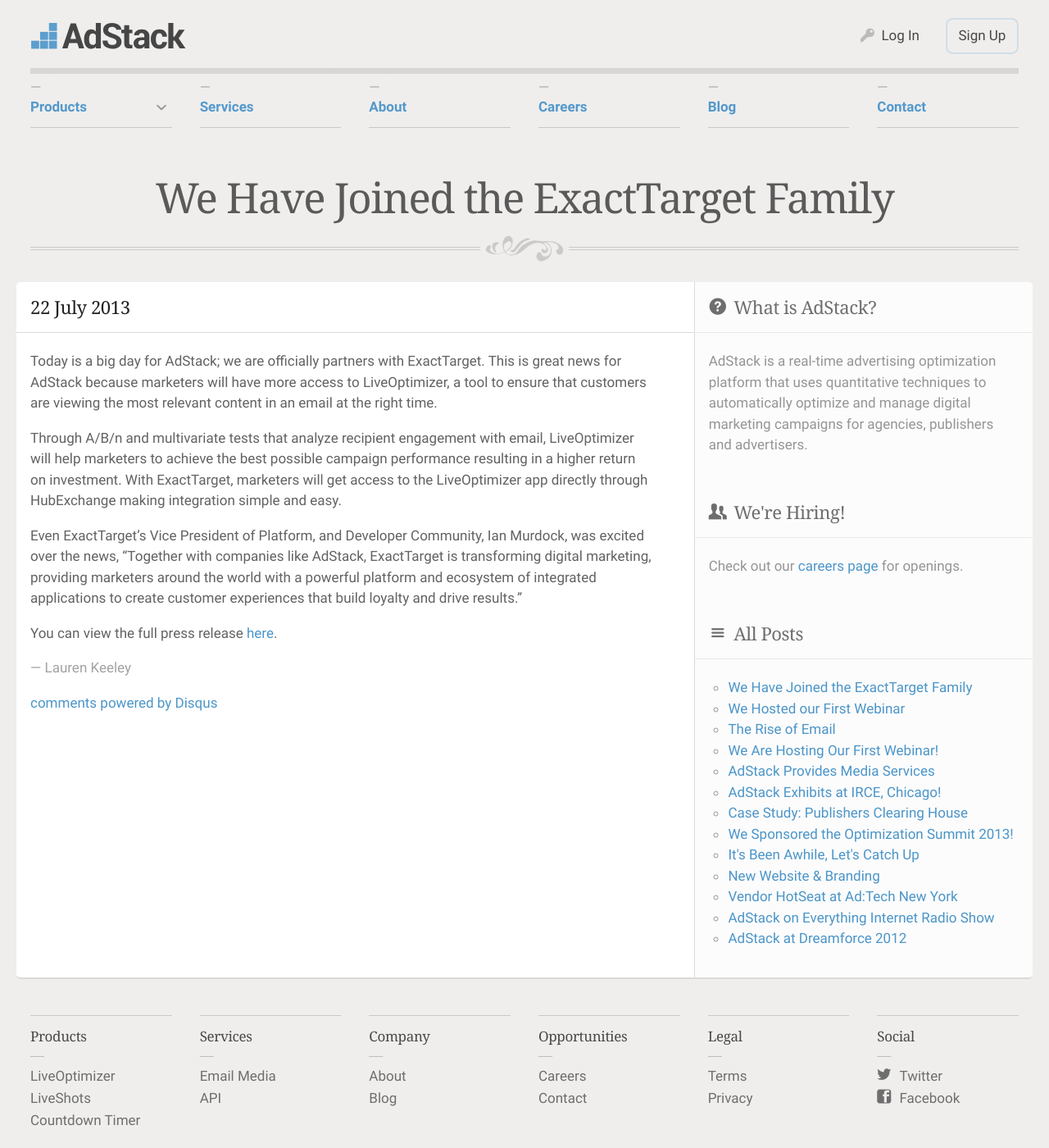
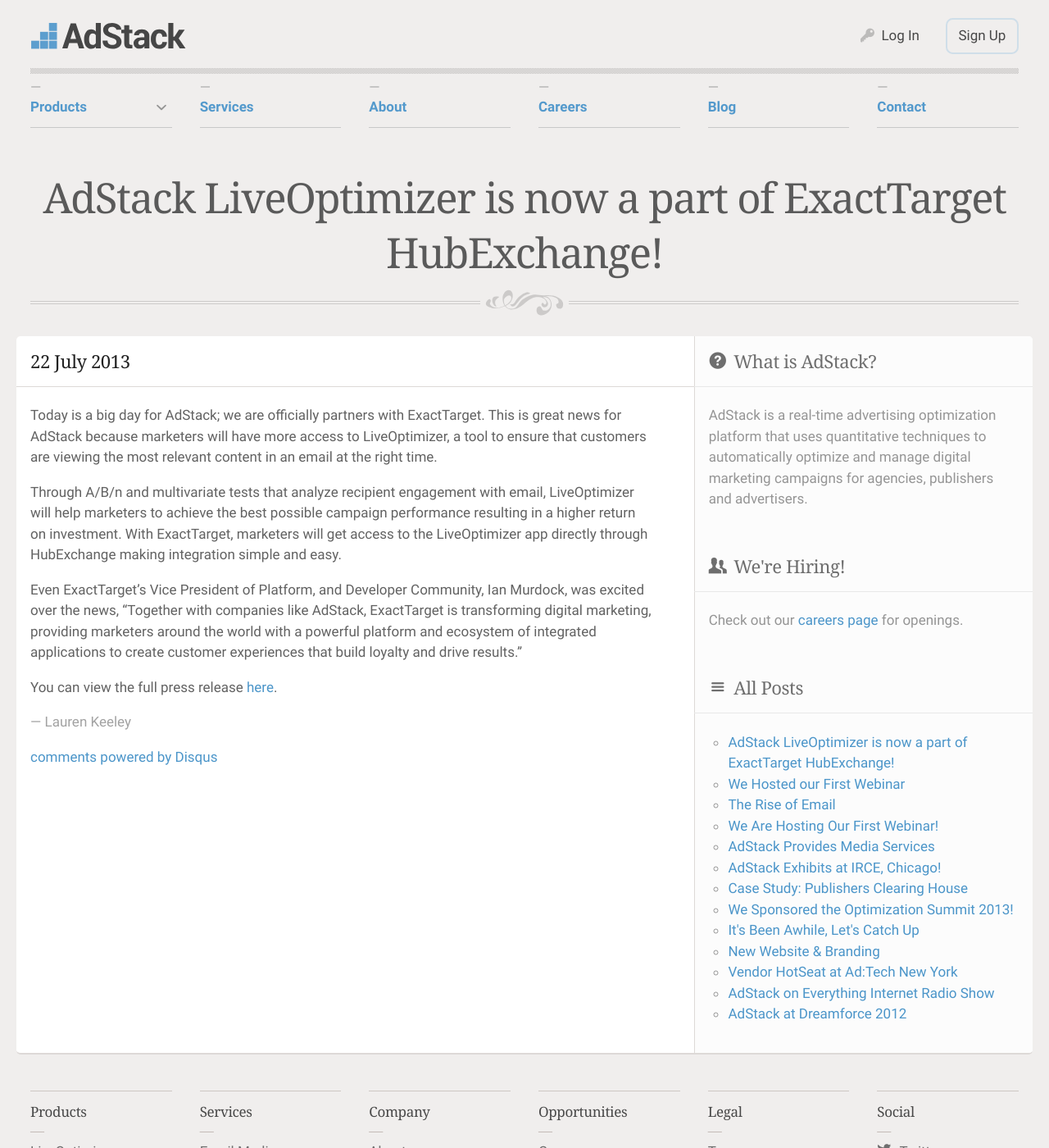
Before and after one commit to AdStack/adstack.github.io, a Jekyll site: the page built from blog/_posts/2013-07-22-exacttarget-partnership.md, in a window 1280 px wide and 1400 px high. Shown: the whole window at 82% size. Built offline with Jekyll 4.4.1, drawn with Linux system fonts in a browser that asks for light colours; some web fonts are replaced; comment, search, counter and statistics services are not loaded.

Commit message:
Update 2013-07-22-exacttarget-partnership.md

```diff
--- a/blog/_posts/2013-07-22-exacttarget-partnership.md
+++ b/blog/_posts/2013-07-22-exacttarget-partnership.md
@@ -1,6 +1,6 @@
 ---
 layout: single
-title: We Have Joined the ExactTarget Family
+title: AdStack LiveOptimizer is now a part of ExactTarget HubExchange!
 author: Lauren Keeley
 ---
 
```
